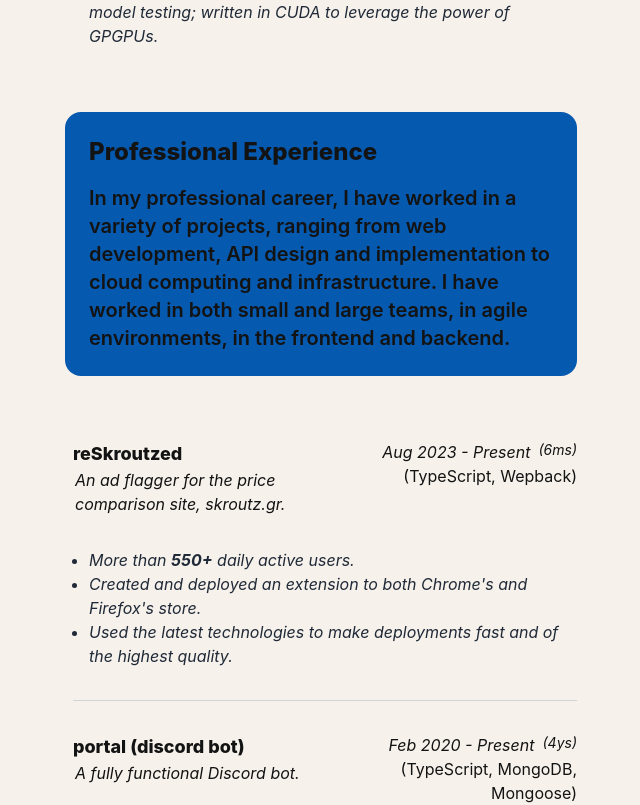
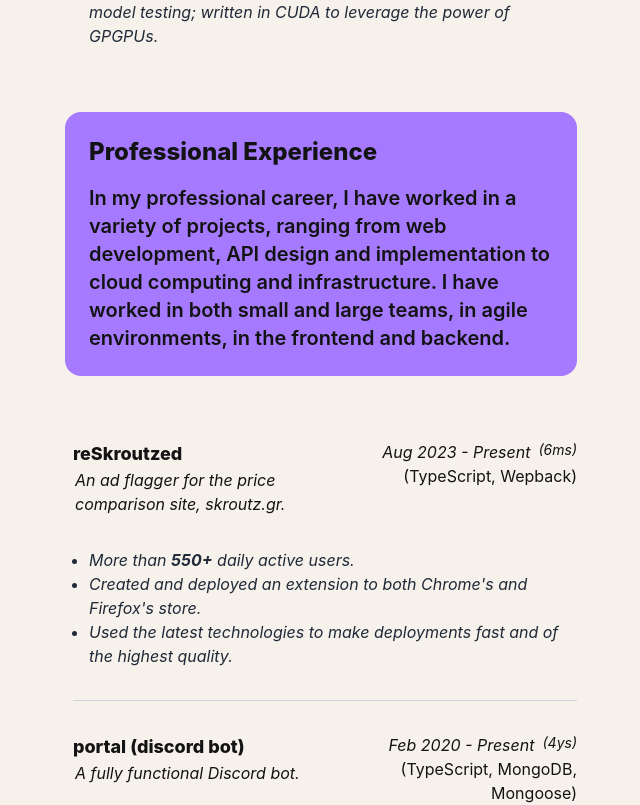
Before and after one commit to keybraker/keybraker.github.io, a Next.js app: page / in a window 1280 px wide. Shown: the part 2408-3213 px from the top of the page, without its empty margins (319-959 px from the left). Built offline with nearby package versions, Linux system fonts and the light colour scheme.

Commit message:
Minor text updates

```diff
--- a/src/abilities/skills.tsx
+++ b/src/abilities/skills.tsx
@@ -17,7 +17,9 @@ const skills: SkillType[] = [
   {
     category: "Languages",
     qualifications: [
-      "Greek <i>Native</i>, German <i>Native</i>, English <i>Fluent</i>",
+      'Greek <i class="text-md text-gray-600">native</i>',
+      'German <i class="text-md text-gray-600">mother tongue</i>',
+      'English <i class="text-md text-gray-600">fluent</i>',
     ],
   },
 ];
--- a/src/abilities/softwareEngineering.tsx
+++ b/src/abilities/softwareEngineering.tsx
@@ -4,18 +4,22 @@ import { SkillType } from "@/types/skill";
 const skills: SkillType[] = [
   {
     category: "Code Design",
-    qualifications: ["Testing (unit, integration, e2e)", "Domain Driven Design"],
+    qualifications: [
+      "Testing (unit, integration, e2e)",
+      "Domain Driven",
+    ],
   },
   {
     category: "Architecture",
     qualifications: [
+      "REST",
+      "APIs",
+      "Domain Driven",
+      "Monoliths",
       "Events",
       "Lambdas",
       "CronJobs",
       "Microservices",
-      "Monoliths",
-      "REST",
-      "APIs",
     ],
   },
   {
@@ -24,8 +28,8 @@ const skills: SkillType[] = [
   },
   {
     category: "Frontend",
-    qualifications: ["React", "Angular", "Next.js", "TypeScript"]
-  }
+    qualifications: ["React", "Angular", "Next.js", "TypeScript"],
+  },
 ];
 
 export default function SoftwareEngineeringPage() {
--- a/src/pages/index.tsx
+++ b/src/pages/index.tsx
@@ -21,7 +21,7 @@ const categories: CategoryProps[] = [
     description:
       "In my professional career, I have worked in a variety of projects, ranging from web development, API design and implementation to cloud computing and infrastructure. \
     I have worked in both small and large teams, in agile environments, in the frontend and backend.",
-    colour: "bg-verge-navy",
+    colour: "bg-verge-purple",
   },
   {
     title: "Technical Skills",
```
